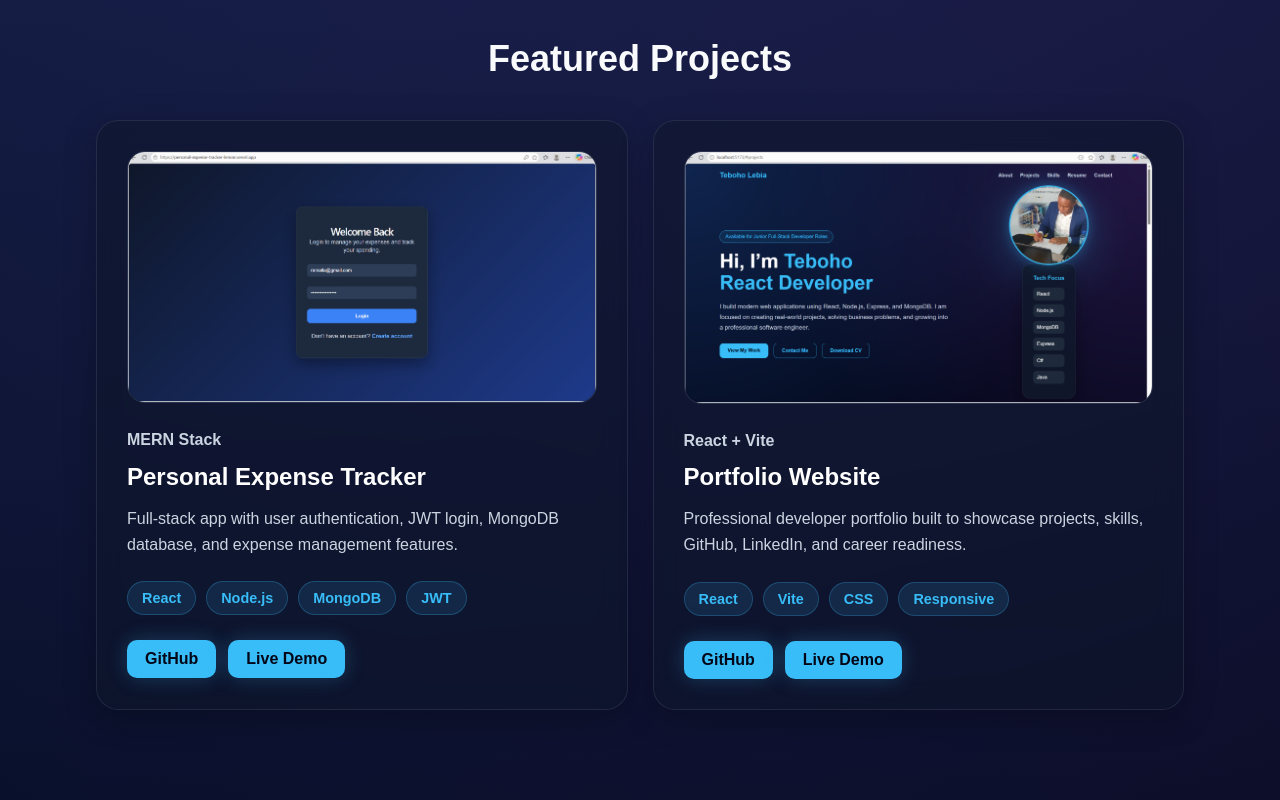
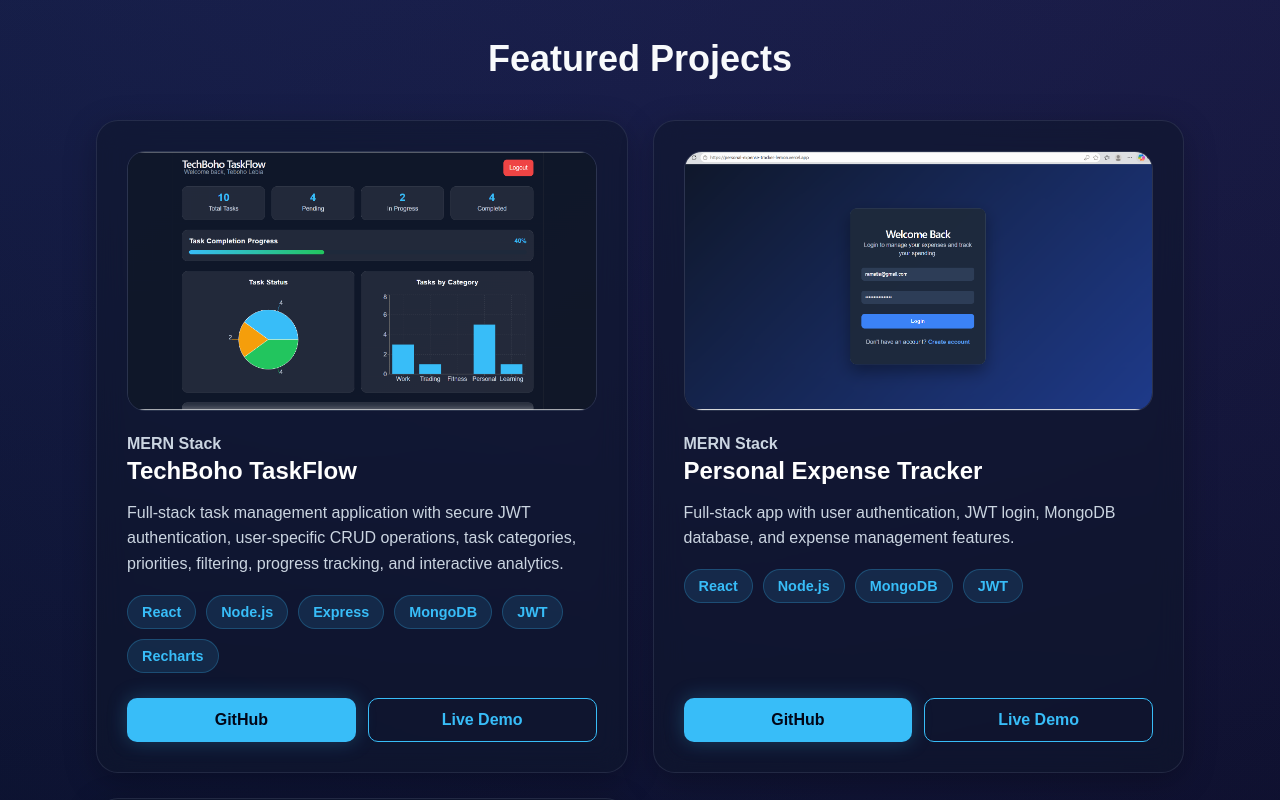
Before and after one commit to TechBoho/teboho-portfolio, a React (Vite) app: page / in a window 1280 px wide. Shown: the part 1200-2000 px from the top of the page. Built offline with nearby package versions, Linux system fonts and the light colour scheme.

Commit message:
Added TechBoho TaskFlow to portfolio

```diff
--- a/src/App.css
+++ b/src/App.css
@@ -1207,3 +1207,82 @@ body::after {
   transform: translateY(-2px);
   box-shadow: 0 8px 22px rgba(47, 186, 245, 0.3);
 }
+/* =========================
+   PROJECT CARD POLISH
+========================= */
+
+.project-card {
+  display: flex;
+  flex-direction: column;
+  height: 100%;
+}
+
+.project-image {
+  width: 100%;
+  height: 260px;
+  object-fit: cover;
+  object-position: top;
+  border-radius: 18px;
+  margin-bottom: 20px;
+}
+
+.project-card > p {
+  margin-bottom: 0;
+}
+
+.project-tags {
+  margin-top: 18px;
+}
+
+.project-actions {
+  margin-top: auto;
+  padding-top: 25px;
+}
+
+.project-actions a {
+  flex: 1;
+  text-decoration: none;
+}
+
+.project-actions button {
+  width: 100%;
+  min-height: 44px;
+}
+
+/* Give the second action a slightly different appearance */
+.project-actions a:nth-child(2) button {
+  background: transparent;
+  color: #38bdf8;
+  border: 1px solid #38bdf8;
+  box-shadow: none;
+}
+
+.project-actions a:nth-child(2) button:hover {
+  background: rgba(56, 189, 248, 0.1);
+  box-shadow: 0 8px 22px rgba(56, 189, 248, 0.15);
+}
+
+/* Tablet / mobile */
+@media (max-width: 900px) {
+  .project-image {
+    height: 230px;
+  }
+}
+
+@media (max-width: 500px) {
+  .project-card {
+    padding: 20px;
+  }
+
+  .project-image {
+    height: 190px;
+  }
+
+  .project-actions {
+    flex-direction: column;
+  }
+
+  .project-actions a {
+    width: 100%;
+  }
+}
--- a/src/App.jsx
+++ b/src/App.jsx
@@ -5,6 +5,7 @@ import { useInView } from "react-intersection-observer";
 import profile from "./assets/profile.jpg";
 import expenseTrackerImg from "./assets/expense-tracker.png";
 import portfolioImg from "./assets/portfolio.png";
+import taskflowImg from "./assets/taskflow.png";
 import { FaGithub, FaLinkedin, FaEnvelope } from "react-icons/fa";
 
 function App() {
@@ -112,6 +113,27 @@ function App() {
 
  const projects = [
   {
+    title: "TechBoho TaskFlow",
+    stack: "MERN Stack",
+    image: taskflowImg,
+
+    tags: [
+      "React",
+      "Node.js",
+      "Express",
+      "MongoDB",
+      "JWT",
+      "Recharts",
+    ],
+
+    description:
+      "Full-stack task management application with secure JWT authentication, user-specific CRUD operations, task categories, priorities, filtering, progress tracking, and interactive analytics.",
+
+    github: "https://github.com/TechBoho/techboho-taskflow",
+    live: "https://techboho-taskflow.vercel.app",
+  },
+
+  {
     title: "Personal Expense Tracker",
     stack: "MERN Stack",
     image: expenseTrackerImg,
@@ -120,7 +142,11 @@ function App() {
 
     description:
       "Full-stack app with user authentication, JWT login, MongoDB database, and expense management features.",
+
+    github: "https://github.com/TechBoho/personal-expense-tracker",
+    live: "https://personal-expense-tracker-lemon.vercel.app",
   },
+
   {
     title: "Portfolio Website",
     stack: "React + Vite",
@@ -130,6 +156,9 @@ function App() {
 
     description:
       "Professional developer portfolio built to showcase projects, skills, GitHub, LinkedIn, and career readiness.",
+
+    github: "https://github.com/TechBoho/teboho-portfolio",
+    live: "https://teboho-portfolio-rho.vercel.app",
   },
 ];
 
```
Also changed, not shown: src/assets/taskflow.png (added). Lines whose indentation alone changed are shown as unchanged.
